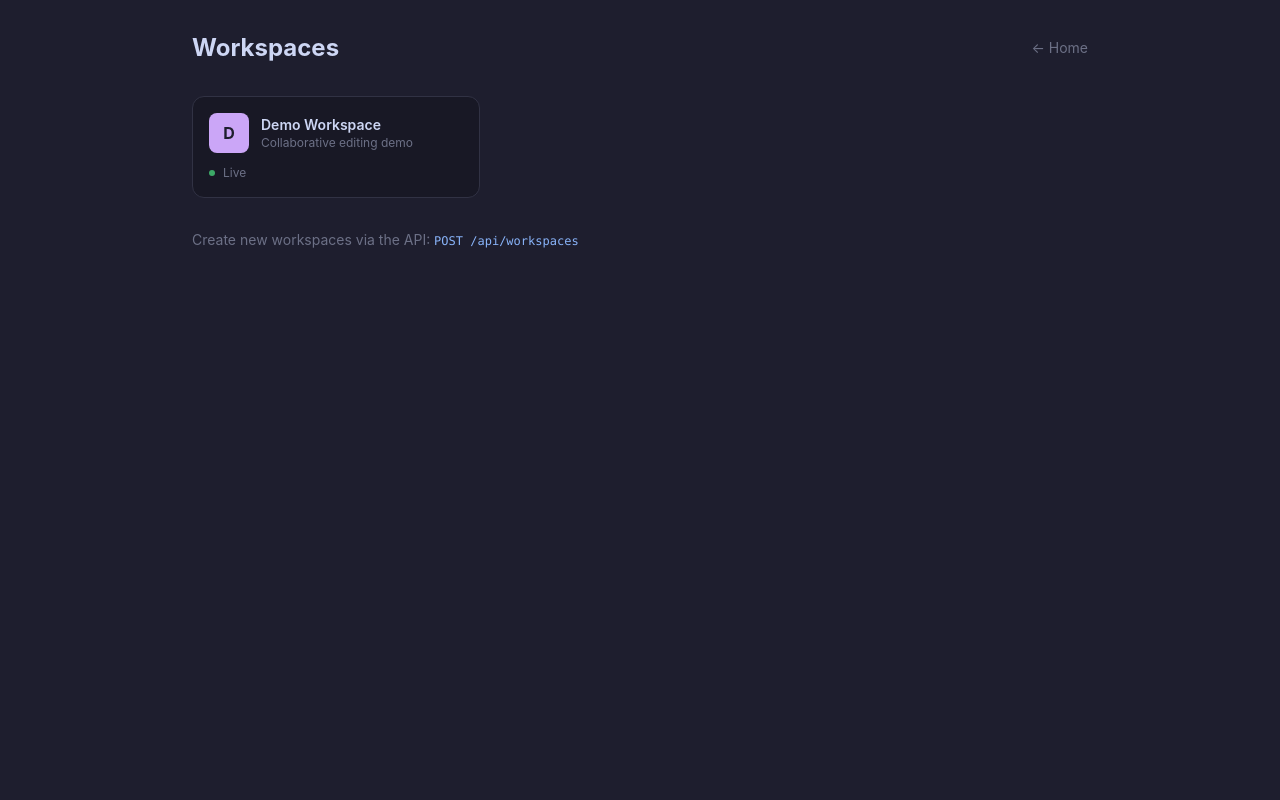
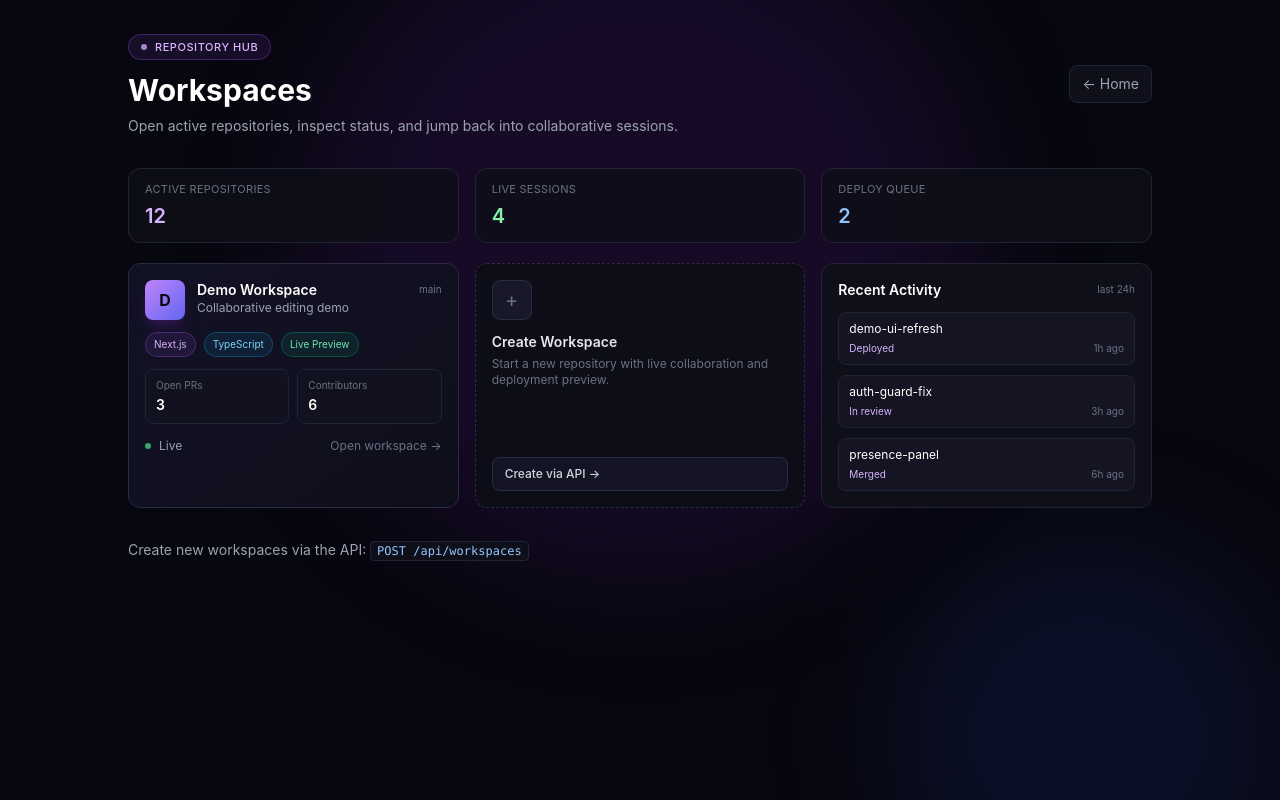
Before and after one commit to gdev6145/Ghost-developer-studio, a Next.js app in the folder apps/web/: page /workspace in a window 1280 px wide. Built offline with nearby package versions, Linux system fonts and the light colour scheme.

Commit message:
Improve repository workspace page visuals
Agent-Logs-Url: https://github.com/gdev6145/Ghost-developer-studio/sessions/4cd0bab9-62f4-490d-9d25-615f5b3134e6

```diff
--- a/apps/web/src/app/workspace/page.tsx
+++ b/apps/web/src/app/workspace/page.tsx
@@ -6,45 +6,147 @@ import Link from 'next/link'
  */
 export default function WorkspacePage() {
   return (
-    <main className="flex flex-col min-h-screen bg-ghost-bg p-8">
-      <div className="max-w-4xl mx-auto w-full">
-        <div className="flex items-center justify-between mb-8">
-          <h1 className="text-2xl font-bold text-ghost-text">Workspaces</h1>
+    <main className="relative flex flex-col min-h-screen bg-[#07070f] px-4 py-8 sm:px-6 lg:px-8 overflow-hidden">
+      <div className="absolute -top-24 left-1/2 -translate-x-1/2 w-[42rem] h-[42rem] rounded-full bg-purple-900/20 blur-3xl pointer-events-none" />
+      <div className="absolute -bottom-32 right-0 w-96 h-96 rounded-full bg-blue-900/20 blur-3xl pointer-events-none" />
+
+      <div className="relative max-w-5xl mx-auto w-full">
+        <div className="flex flex-wrap items-center justify-between gap-3 mb-8">
+          <div>
+            <div className="inline-flex items-center gap-2 rounded-full border border-purple-500/30 bg-purple-500/10 px-3 py-1 mb-3">
+              <span className="w-1.5 h-1.5 rounded-full bg-purple-300 animate-pulse" />
+              <span className="text-[11px] font-medium uppercase tracking-wider text-purple-300">
+                Repository Hub
+              </span>
+            </div>
+            <h1 className="text-2xl sm:text-3xl font-bold text-white">Workspaces</h1>
+            <p className="text-sm text-gray-400 mt-2">
+              Open active repositories, inspect status, and jump back into collaborative sessions.
+            </p>
+          </div>
           <Link
             href="/"
-            className="text-sm text-ghost-muted hover:text-ghost-text transition-colors"
+            className="text-sm text-gray-400 hover:text-white transition-colors border border-[#232338] bg-[#10101a] rounded-lg px-3 py-2"
           >
             ← Home
           </Link>
+        </div>
+
+        <div className="grid grid-cols-1 lg:grid-cols-3 gap-4 mb-5">
+          {[
+            { label: 'Active Repositories', value: '12', tone: 'text-purple-300' },
+            { label: 'Live Sessions', value: '4', tone: 'text-green-300' },
+            { label: 'Deploy Queue', value: '2', tone: 'text-blue-300' },
+          ].map(stat => (
+            <div
+              key={stat.label}
+              className="rounded-xl border border-[#232338] bg-[#0e0e18]/90 px-4 py-3"
+            >
+              <p className="text-[11px] uppercase tracking-wide text-gray-500">{stat.label}</p>
+              <p className={`text-xl font-semibold mt-1 ${stat.tone}`}>{stat.value}</p>
+            </div>
+          ))}
         </div>
 
         <div className="grid grid-cols-1 md:grid-cols-2 lg:grid-cols-3 gap-4">
           {/* Demo workspace card */}
           <Link
             href="/workspace/demo"
-            className="flex flex-col gap-2 p-4 rounded-xl border border-ghost-overlay bg-ghost-surface hover:bg-ghost-overlay transition-colors group"
+            className="flex flex-col gap-3 p-4 rounded-xl border border-[#2a2a41] bg-gradient-to-br from-[#121225] to-[#0e0e1b] hover:border-purple-500/40 hover:shadow-[0_12px_30px_rgba(124,58,237,0.16)] transition-all group"
           >
-            <div className="flex items-center gap-3">
-              <div className="w-10 h-10 rounded-lg bg-ghost-purple flex items-center justify-center text-ghost-bg font-bold">
+            <div className="flex items-start gap-3">
+              <div className="w-10 h-10 rounded-lg bg-gradient-to-br from-purple-400 to-indigo-500 flex items-center justify-center text-[#09090f] font-bold shadow-lg shadow-purple-900/40">
                 D
               </div>
-              <div>
-                <h2 className="text-sm font-semibold text-ghost-text group-hover:text-ghost-purple transition-colors">
-                  Demo Workspace
-                </h2>
-                <p className="text-xs text-ghost-muted">Collaborative editing demo</p>
+              <div className="flex-1 min-w-0">
+                <div className="flex items-center justify-between gap-2">
+                  <h2 className="text-sm font-semibold text-white group-hover:text-purple-300 transition-colors truncate">
+                    Demo Workspace
+                  </h2>
+                  <span className="text-[10px] text-gray-500">main</span>
+                </div>
+                <p className="text-xs text-gray-400">Collaborative editing demo</p>
               </div>
             </div>
-            <div className="flex items-center gap-2 mt-1">
-              <span className="w-1.5 h-1.5 rounded-full bg-green-400 animate-pulse" />
-              <span className="text-xs text-ghost-muted">Live</span>
+
+            <div className="flex flex-wrap items-center gap-2">
+              <span className="text-[10px] px-2 py-1 rounded-full border border-purple-500/30 bg-purple-500/10 text-purple-300">
+                Next.js
+              </span>
+              <span className="text-[10px] px-2 py-1 rounded-full border border-sky-500/30 bg-sky-500/10 text-sky-300">
+                TypeScript
+              </span>
+              <span className="text-[10px] px-2 py-1 rounded-full border border-emerald-500/30 bg-emerald-500/10 text-emerald-300">
+                Live Preview
+              </span>
+            </div>
+
+            <div className="grid grid-cols-2 gap-2">
+              <div className="rounded-lg border border-[#232338] bg-[#11111f] px-2.5 py-2">
+                <p className="text-[10px] text-gray-500">Open PRs</p>
+                <p className="text-sm font-semibold text-white mt-0.5">3</p>
+              </div>
+              <div className="rounded-lg border border-[#232338] bg-[#11111f] px-2.5 py-2">
+                <p className="text-[10px] text-gray-500">Contributors</p>
+                <p className="text-sm font-semibold text-white mt-0.5">6</p>
+              </div>
+            </div>
+
+            <div className="flex items-center justify-between mt-0.5">
+              <div className="flex items-center gap-2">
+                <span className="w-1.5 h-1.5 rounded-full bg-green-400 animate-pulse" />
+                <span className="text-xs text-gray-400">Live</span>
+              </div>
+              <span className="text-xs text-gray-500 group-hover:text-gray-300 transition-colors">
+                Open workspace →
+              </span>
             </div>
           </Link>
+
+          <div className="flex flex-col gap-3 p-4 rounded-xl border border-dashed border-[#2a2a41] bg-[#0d0d17]">
+            <div className="w-10 h-10 rounded-lg bg-[#181828] border border-[#2a2a41] flex items-center justify-center text-gray-500 text-xl">
+              +
+            </div>
+            <div>
+              <h2 className="text-sm font-semibold text-gray-200">Create Workspace</h2>
+              <p className="text-xs text-gray-500 mt-1">
+                Start a new repository with live collaboration and deployment preview.
+              </p>
+            </div>
+            <button
+              type="button"
+              className="mt-auto text-xs font-medium rounded-lg border border-[#2a2a41] bg-[#141425] text-gray-300 px-3 py-2 hover:bg-[#1a1a31] hover:text-white transition-colors text-left"
+            >
+              Create via API →
+            </button>
+          </div>
+
+          <div className="flex flex-col gap-3 p-4 rounded-xl border border-[#232338] bg-[#0f0f1a]">
+            <div className="flex items-center justify-between">
+              <h2 className="text-sm font-semibold text-white">Recent Activity</h2>
+              <span className="text-[10px] text-gray-500">last 24h</span>
+            </div>
+            <div className="space-y-2.5">
+              {[
+                { name: 'demo-ui-refresh', state: 'Deployed', time: '1h ago' },
+                { name: 'auth-guard-fix', state: 'In review', time: '3h ago' },
+                { name: 'presence-panel', state: 'Merged', time: '6h ago' },
+              ].map(item => (
+                <div key={item.name} className="rounded-lg border border-[#232338] bg-[#141422] px-2.5 py-2">
+                  <p className="text-xs text-white truncate">{item.name}</p>
+                  <div className="flex items-center justify-between mt-1">
+                    <p className="text-[10px] text-purple-300">{item.state}</p>
+                    <p className="text-[10px] text-gray-500">{item.time}</p>
+                  </div>
+                </div>
+              ))}
+            </div>
+          </div>
         </div>
 
-        <p className="mt-8 text-sm text-ghost-muted">
+        <p className="mt-8 text-sm text-gray-400">
           Create new workspaces via the API:{' '}
-          <code className="text-ghost-blue font-mono text-xs">
+          <code className="text-blue-300 font-mono text-xs bg-[#0f0f1a] border border-[#232338] rounded px-1.5 py-0.5">
             POST /api/workspaces
           </code>
         </p>
```
